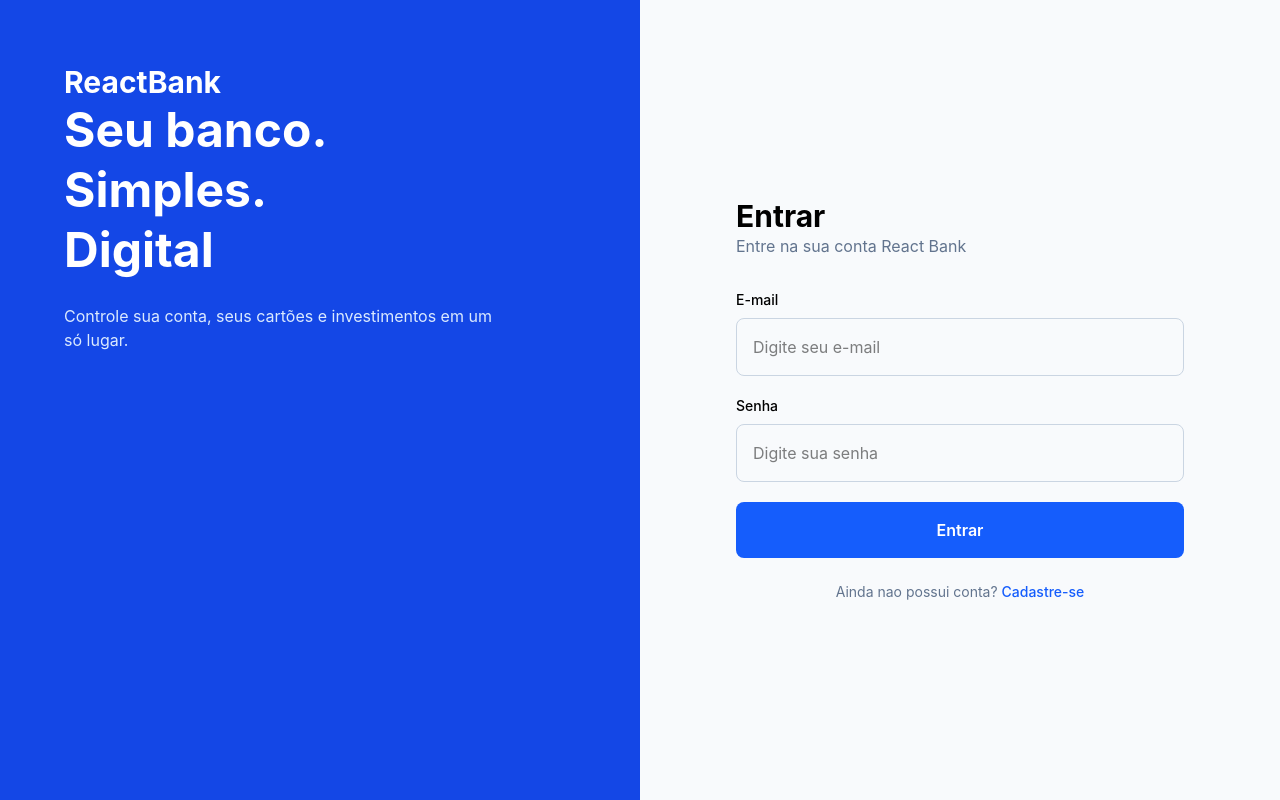
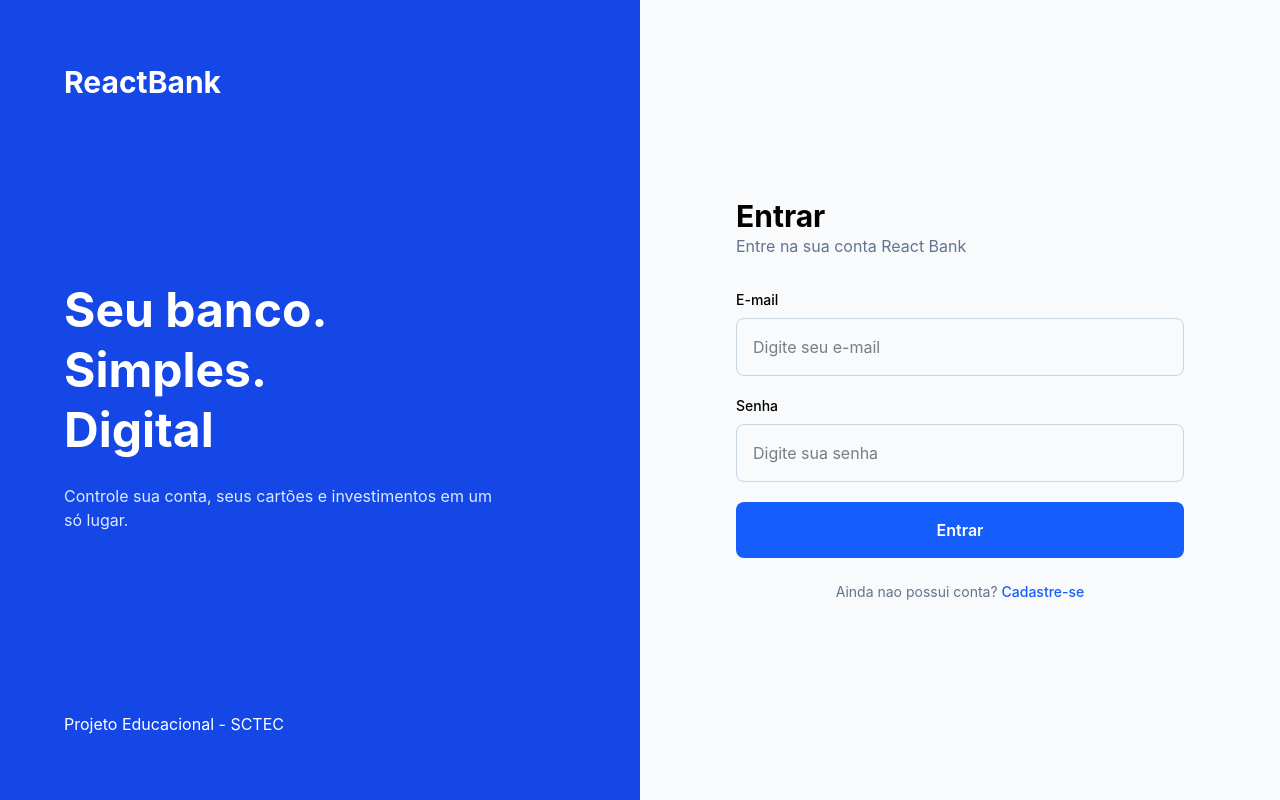
Before and after one commit to Desenvolvedor-Front-End-React-T1/app-banco, a React (Vite) app: page /login in a window 1280 px wide. Built offline with nearby package versions, Linux system fonts and the light colour scheme.

Commit message:
Ajustando coluna 1 da tela de login

```diff
--- a/src/pages/Login.jsx
+++ b/src/pages/Login.jsx
@@ -13,7 +13,7 @@ function Login() {
         {/* COLUNA A */}
         {/* Background no css: background: nome_cor
             Definir background no tailwind: bg-NOMECOR-INTENSIDADE */}
-        <div className='w-1/2 bg-blue-700 text-white p-16'>
+        <div className='w-1/2 bg-blue-700 text-white p-16 lg:flex lg:flex-col lg:justify-between'>
         {/* font-size: 32px; -> text-3xl */}
             <h1 className='text-3xl font-bold'>ReactBank</h1>
             <div>
@@ -27,7 +27,7 @@ function Login() {
 
                 <p className='mt-6 max-w-md text-blue-100'>Controle sua conta, seus cartões e investimentos em um só lugar.</p>
             </div>
-
+            <p>Projeto Educacional - SCTEC</p>
         </div>
 
         {/* COLUNA B */}
```
